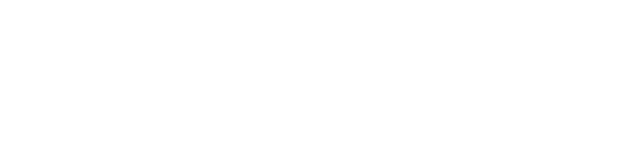
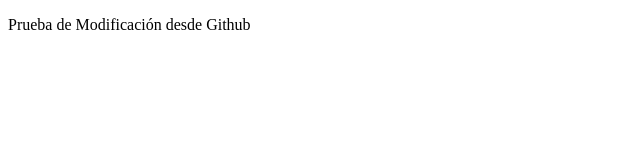
Before and after one commit to esquivel7809/Git_One, a plain HTML site: page index.html in a window 1280 px wide. Shown: the whole page, without its empty margins (0-640 px from the left). Drawn offline with Linux system fonts and the light colour scheme.

Commit message:
Update index.html

```diff
--- a/index.html
+++ b/index.html
@@ -7,6 +7,6 @@
     <title>Document</title>
 </head>
 <body>
-
+    <p>Prueba de Modificación desde Github</p>
 </body>
 </html>
```
